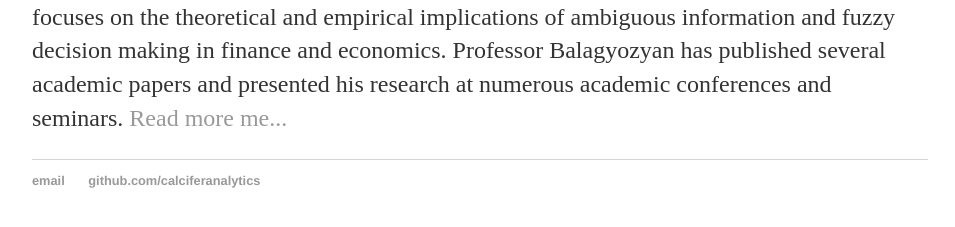
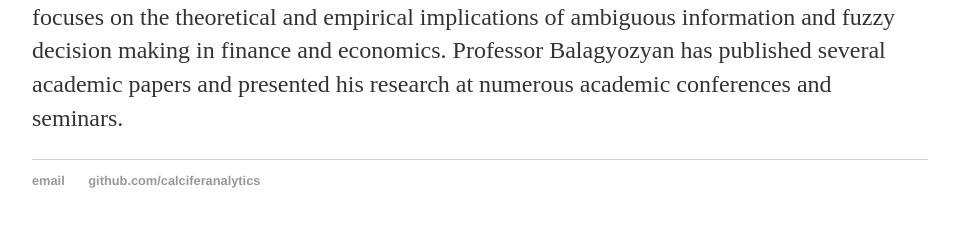
Before and after one commit to calciferanalytics/calciferanalytics.github.io, a Jekyll site: the page built from index.html, in a window 1280 px wide. Shown: the part 566-793 px from the top of the page, without its empty margins (160-1115 px from the left). Built offline with Jekyll 4.4.1, drawn with Linux system fonts in a browser that asks for light colours.

Commit message:
Update index.html

```diff
--- a/index.html
+++ b/index.html
@@ -4,5 +4,5 @@ title: Aram Balagyozyan
 ---
 <div class="blurb">
 	<h1>Hi there, I'm Ara Balagyozyan.</h1>
-	<p>Aram Balagyozyan, D. Phil., is an associate professor of Economics at Kania School of Management, the University of Scranton. He received a Ph.D. in Financial Economics from The City University of New York and earned his Bachelor’s Degree in Economics from Yerevan State University, Armenia. Prior to joining the University of Scranton in 2011, Dr. Balagyozyan spent a year as a visiting assistant professor at Trinity College (Hartford, CT) and two years as an assistant professor of economics at the College of Staten Island (the City University of New York). Between 2006 and 2008, he worked as a research associate at New York State Banking Department. Since 2004, he also has been a regular visiting faculty member at the international M.B.A. Program at Zicklin School of Business, CUNY. Dr. Balagyozyan’s research interests are in the areas of decision making under uncertainty, state-space econometrics, and econometric modeling of extreme events. His current research focuses on the theoretical and empirical implications of ambiguous information and fuzzy decision making in finance and economics. Professor Balagyozyan has published several academic papers and presented his research at numerous academic conferences and seminars. <a href="/about">Read more me...</a></p>
+	<p>Aram Balagyozyan, D. Phil., is an associate professor of Economics at Kania School of Management, the University of Scranton. He received a Ph.D. in Financial Economics from The City University of New York and earned his Bachelor’s Degree in Economics from Yerevan State University, Armenia. Prior to joining the University of Scranton in 2011, Dr. Balagyozyan spent a year as a visiting assistant professor at Trinity College (Hartford, CT) and two years as an assistant professor of economics at the College of Staten Island (the City University of New York). Between 2006 and 2008, he worked as a research associate at New York State Banking Department. Since 2004, he also has been a regular visiting faculty member at the international M.B.A. Program at Zicklin School of Business, CUNY. Dr. Balagyozyan’s research interests are in the areas of decision making under uncertainty, state-space econometrics, and econometric modeling of extreme events. His current research focuses on the theoretical and empirical implications of ambiguous information and fuzzy decision making in finance and economics. Professor Balagyozyan has published several academic papers and presented his research at numerous academic conferences and seminars.</p>
 </div><!-- /.blurb -->
```
